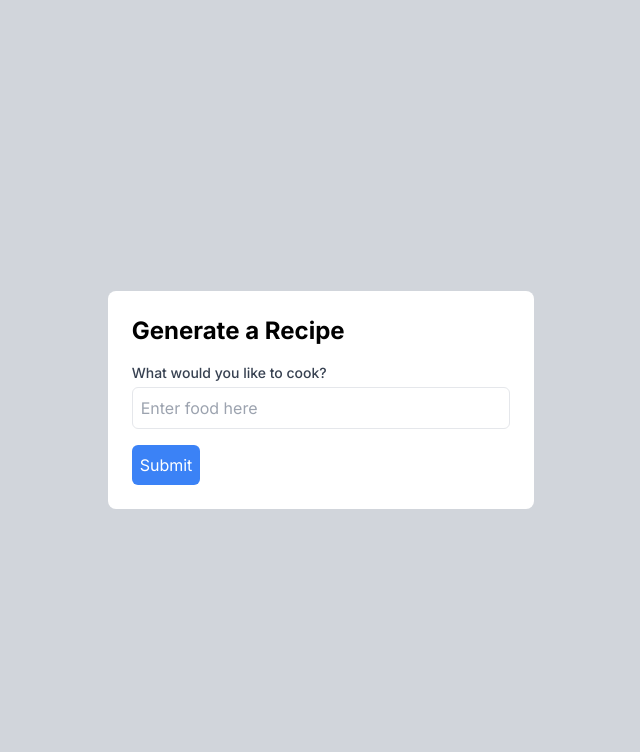
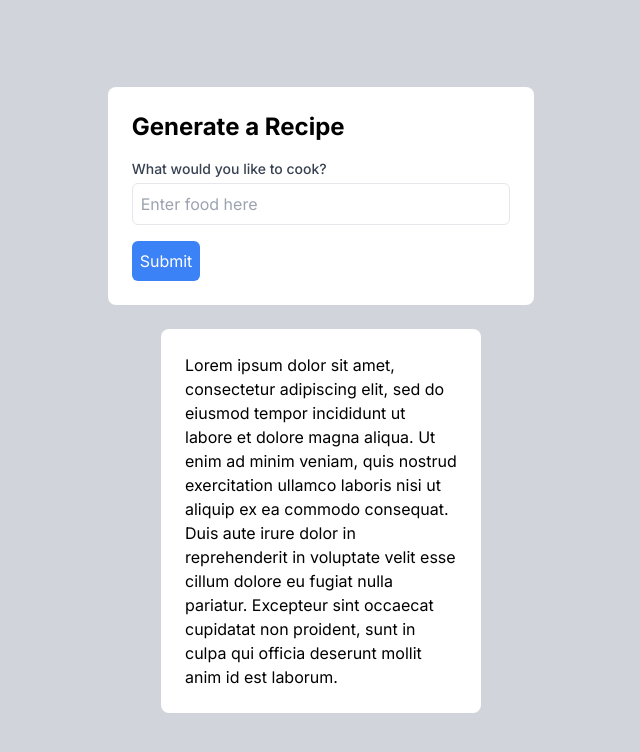
Before and after one commit to dossantos-chris/ai-cookbook, a Next.js app in the folder ai-cookbook/: page / in a window 1280 px wide. Shown: the top 752 px of the page, without its empty margins (319-959 px from the left). Built offline with nearby package versions, Linux system fonts and the light colour scheme.

Commit message:
Added sample box for recipe output

```diff
--- a/ai-cookbook/src/app/page.tsx
+++ b/ai-cookbook/src/app/page.tsx
@@ -1,9 +1,15 @@
 import FoodForm from "@/components/FoodForm";
 
 export default function Home() {
+
+  const sampleText = "Lorem ipsum dolor sit amet, consectetur adipiscing elit, sed do eiusmod tempor incididunt ut labore et dolore magna aliqua. Ut enim ad minim veniam, quis nostrud exercitation ullamco laboris nisi ut aliquip ex ea commodo consequat. Duis aute irure dolor in reprehenderit in voluptate velit esse cillum dolore eu fugiat nulla pariatur. Excepteur sint occaecat cupidatat non proident, sunt in culpa qui officia deserunt mollit anim id est laborum."
+
   return (
-    <main className="flex items-center justify-center min-h-screen bg-gray-300">
+    <main className="flex flex-col items-center justify-center min-h-screen bg-gray-300">
       <FoodForm/>
+      <div className="w-1/4 bg-white p-6 mt-6 rounded-lg">
+        {sampleText}
+      </div>
     </main>
   );
 }
--- a/ai-cookbook/src/components/FoodForm.tsx
+++ b/ai-cookbook/src/components/FoodForm.tsx
@@ -27,7 +27,7 @@ const FoodForm = () => {
           </div>
         </form>
       </div>
-  )
+    )
 }
 
 export default FoodForm
```
